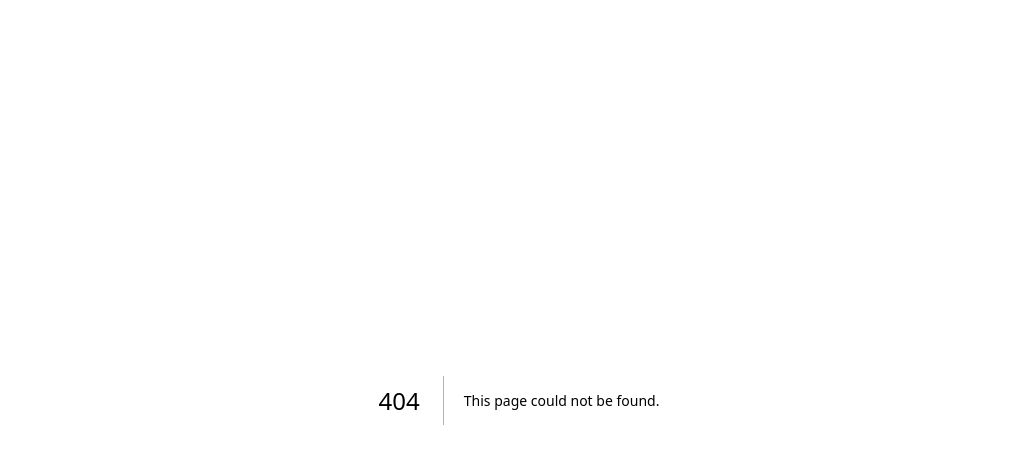
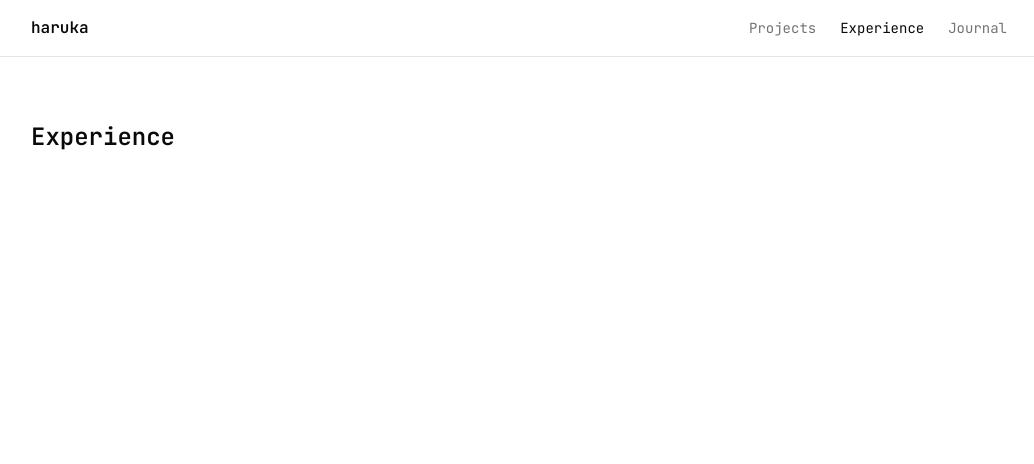
Before and after one commit to Jade1724/haruka-website, a Next.js app in the folder frontend/: page /experience in a window 1280 px wide. Before the commit this address had no page. Shown: the top 464 px of the page, without its empty margins (121-1155 px from the left). Built offline with nearby package versions, Linux system fonts and the light colour scheme.

Commit message:
feat: ui navbar

```diff
--- /dev/null
+++ b/frontend/app/experience/page.tsx
@@ -0,0 +1,7 @@
+export default function ExperiencePage() {
+  return (
+    <div className="mx-auto max-w-5xl px-6 py-16">
+      <h1 className="text-2xl font-semibold">Experience</h1>
+    </div>
+  );
+}
--- /dev/null
+++ b/frontend/app/journal/page.tsx
@@ -0,0 +1,7 @@
+export default function JournalPage() {
+  return (
+    <div className="mx-auto max-w-5xl px-6 py-16">
+      <h1 className="text-2xl font-semibold">Journal</h1>
+    </div>
+  );
+}
--- a/frontend/app/layout.tsx
+++ b/frontend/app/layout.tsx
@@ -2,6 +2,7 @@ import type { Metadata } from "next";
 import { Geist, Geist_Mono, JetBrains_Mono } from "next/font/google";
 import "./globals.css";
 import { cn } from "@/lib/utils";
+import Navbar from "@/components/navbar";
 
 const jetbrainsMono = JetBrains_Mono({subsets:['latin'],variable:'--font-mono'});
 
@@ -16,8 +17,8 @@ const geistMono = Geist_Mono({
 });
 
 export const metadata: Metadata = {
-  title: "Create Next App",
-  description: "Generated by create next app",
+  title: "Haruka",
+  description: "Haruka's portfolio — projects, experience, and dev journal",
 };
 
 export default function RootLayout({
@@ -30,7 +31,10 @@ export default function RootLayout({
       lang="en"
       className={cn("h-full", "antialiased", geistSans.variable, geistMono.variable, "font-mono", jetbrainsMono.variable)}
     >
-      <body className="min-h-full flex flex-col">{children}</body>
+      <body className="min-h-full flex flex-col">
+        <Navbar />
+        <main className="flex-1">{children}</main>
+      </body>
     </html>
   );
 }
--- a/frontend/app/page.tsx
+++ b/frontend/app/page.tsx
@@ -1,65 +1,7 @@
-import Image from "next/image";
-
-export default function Home() {
+export default function ProjectsPage() {
   return (
-    <div className="flex flex-col flex-1 items-center justify-center bg-zinc-50 font-sans dark:bg-black">
-      <main className="flex flex-1 w-full max-w-3xl flex-col items-center justify-between py-32 px-16 bg-white dark:bg-black sm:items-start">
-        <Image
-          className="dark:invert"
-          src="/next.svg"
-          alt="Next.js logo"
-          width={100}
-          height={20}
-          priority
-        />
-        <div className="flex flex-col items-center gap-6 text-center sm:items-start sm:text-left">
-          <h1 className="max-w-xs text-3xl font-semibold leading-10 tracking-tight text-black dark:text-zinc-50">
-            To get started, edit the page.tsx file.
-          </h1>
-          <p className="max-w-md text-lg leading-8 text-zinc-600 dark:text-zinc-400">
-            Looking for a starting point or more instructions? Head over to{" "}
-            <a
-              href="https://vercel.com/templates?framework=next.js&utm_source=create-next-app&utm_medium=appdir-template-tw&utm_campaign=create-next-app"
-              className="font-medium text-zinc-950 dark:text-zinc-50"
-            >
-              Templates
-            </a>{" "}
-            or the{" "}
-            <a
-              href="https://nextjs.org/learn?utm_source=create-next-app&utm_medium=appdir-template-tw&utm_campaign=create-next-app"
-              className="font-medium text-zinc-950 dark:text-zinc-50"
-            >
-              Learning
-            </a>{" "}
-            center.
-          </p>
-        </div>
-        <div className="flex flex-col gap-4 text-base font-medium sm:flex-row">
-          <a
-            className="flex h-12 w-full items-center justify-center gap-2 rounded-full bg-foreground px-5 text-background transition-colors hover:bg-[#383838] dark:hover:bg-[#ccc] md:w-[158px]"
-            href="https://vercel.com/new?utm_source=create-next-app&utm_medium=appdir-template-tw&utm_campaign=create-next-app"
-            target="_blank"
-            rel="noopener noreferrer"
-          >
-            <Image
-              className="dark:invert"
-              src="/vercel.svg"
-              alt="Vercel logomark"
-              width={16}
-              height={16}
-            />
-            Deploy Now
-          </a>
-          <a
-            className="flex h-12 w-full items-center justify-center rounded-full border border-solid border-black/[.08] px-5 transition-colors hover:border-transparent hover:bg-black/[.04] dark:border-white/[.145] dark:hover:bg-[#1a1a1a] md:w-[158px]"
-            href="https://nextjs.org/docs?utm_source=create-next-app&utm_medium=appdir-template-tw&utm_campaign=create-next-app"
-            target="_blank"
-            rel="noopener noreferrer"
-          >
-            Documentation
-          </a>
-        </div>
-      </main>
+    <div className="mx-auto max-w-5xl px-6 py-16">
+      <h1 className="text-2xl font-semibold">Projects</h1>
     </div>
   );
 }
--- /dev/null
+++ b/frontend/components/navbar.tsx
@@ -0,0 +1,40 @@
+"use client";
+
+import Link from "next/link";
+import { usePathname } from "next/navigation";
+import { cn } from "@/lib/utils";
+
+const links = [
+  { href: "/", label: "Projects" },
+  { href: "/experience", label: "Experience" },
+  { href: "/journal", label: "Journal" },
+];
+
+export default function Navbar() {
+  const pathname = usePathname();
+
+  return (
+    <header className="border-b border-border">
+      <nav className="mx-auto flex max-w-5xl items-center justify-between px-6 py-4">
+        <Link href="/" className="font-semibold text-foreground">
+          haruka
+        </Link>
+        <ul className="flex gap-6">
+          {links.map(({ href, label }) => (
+            <li key={href}>
+              <Link
+                href={href}
+                className={cn(
+                  "text-sm transition-colors hover:text-foreground",
+                  pathname === href ? "text-foreground" : "text-muted-foreground"
+                )}
+              >
+                {label}
+              </Link>
+            </li>
+          ))}
+        </ul>
+      </nav>
+    </header>
+  );
+}
```
